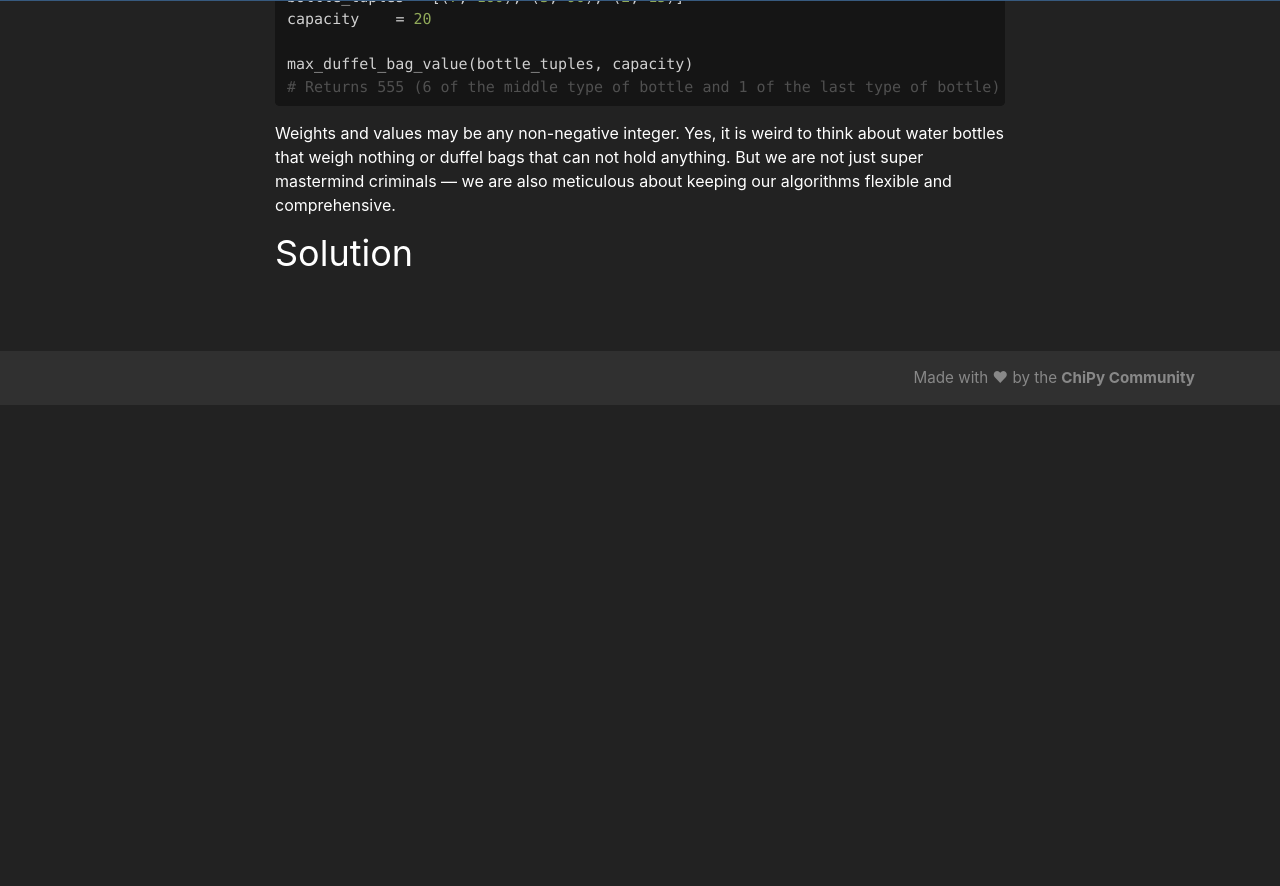
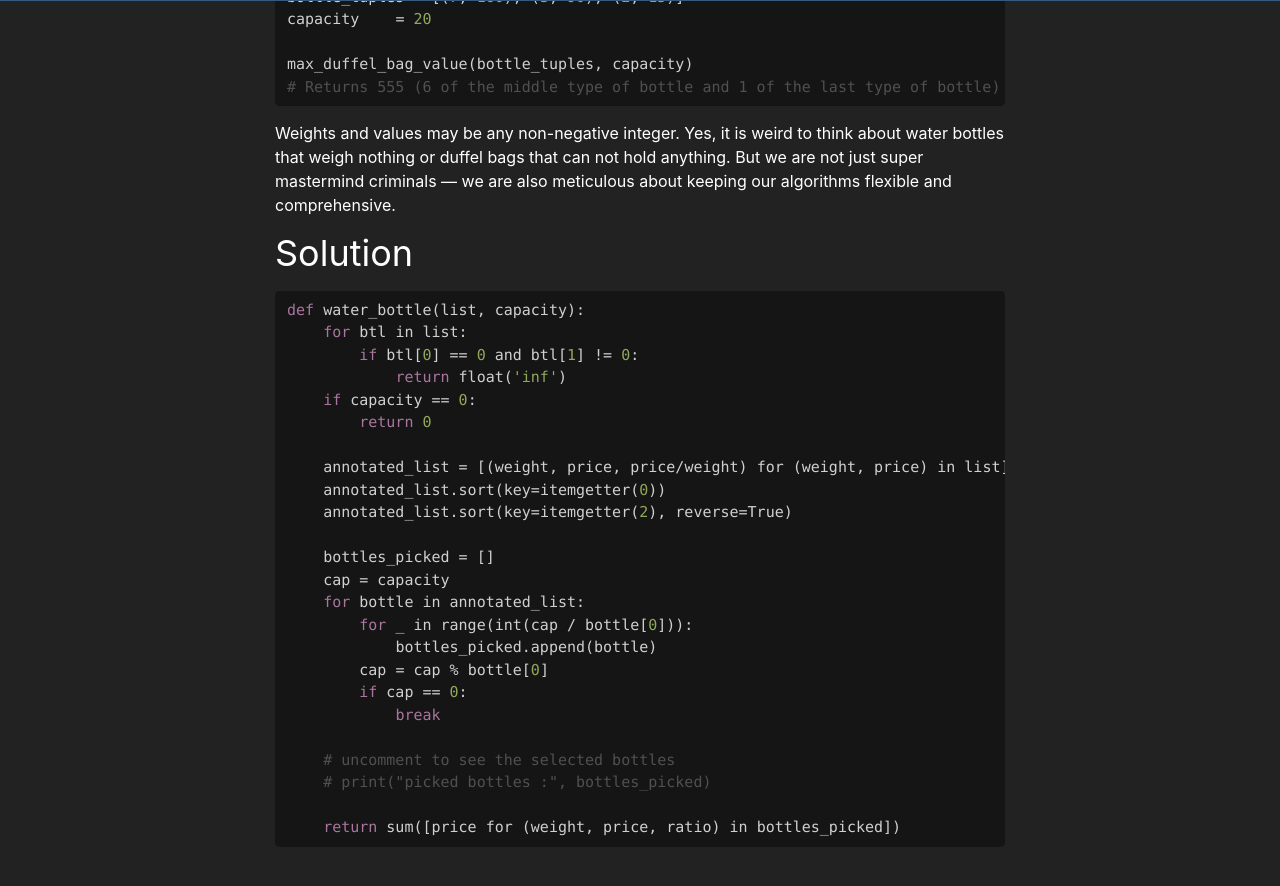
Before and after one commit to chicagopython/algosig, a Jekyll site: the page built from _posts/2020-03-05-samples.md, in a window 1280 px wide and 900 px high, scrolled down 781 px. Shown: the top 886 px of the window. Built offline with Jekyll 4.4.1, drawn with Linux system fonts in a browser that asks for light colours; nearby versions of some CDN libraries; our own code applies the rules of GitHub Pages for plain Markdown files; before the commit the page ends 1186 px from its top, so only the background shows below that.

Commit message:
Update 2020-03-05-samples.md

````diff
--- a/_posts/2020-03-05-samples.md
+++ b/_posts/2020-03-05-samples.md
@@ -37,3 +37,29 @@ max_duffel_bag_value(bottle_tuples, capacity)
 Weights and values may be any non-negative integer. Yes, it is weird to think about water bottles that weigh nothing or duffel bags that can not hold anything. But we are not just super mastermind criminals — we are also meticulous about keeping our algorithms flexible and comprehensive.
 
 ## Solution
+```python
+def water_bottle(list, capacity):
+    for btl in list:
+        if btl[0] == 0 and btl[1] != 0:
+            return float('inf')
+    if capacity == 0:
+        return 0
+
+    annotated_list = [(weight, price, price/weight) for (weight, price) in list]
+    annotated_list.sort(key=itemgetter(0))
+    annotated_list.sort(key=itemgetter(2), reverse=True)
+
+    bottles_picked = []
+    cap = capacity
+    for bottle in annotated_list:
+        for _ in range(int(cap / bottle[0])):
+            bottles_picked.append(bottle)
+        cap = cap % bottle[0]
+        if cap == 0:
+            break
+
+    # uncomment to see the selected bottles
+    # print("picked bottles :", bottles_picked)
+
+    return sum([price for (weight, price, ratio) in bottles_picked])
+```
````
